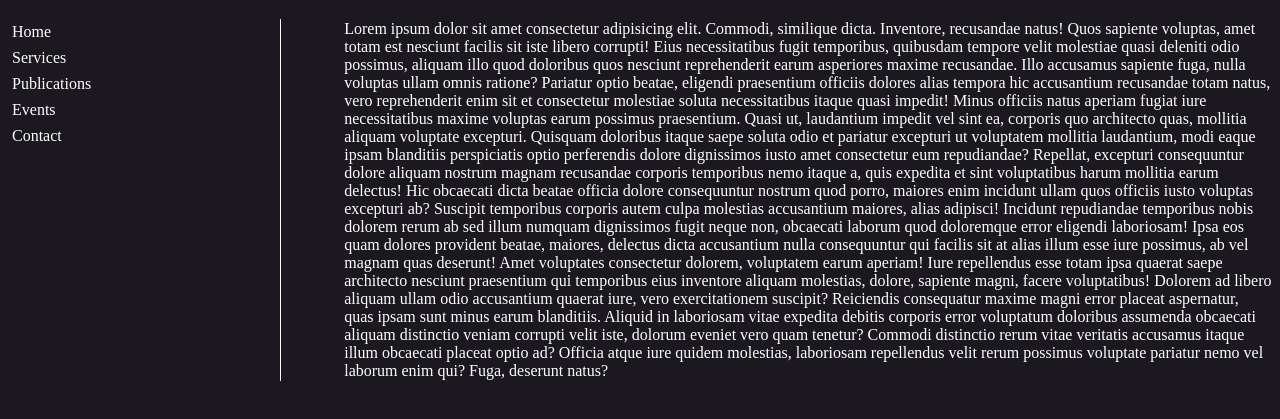
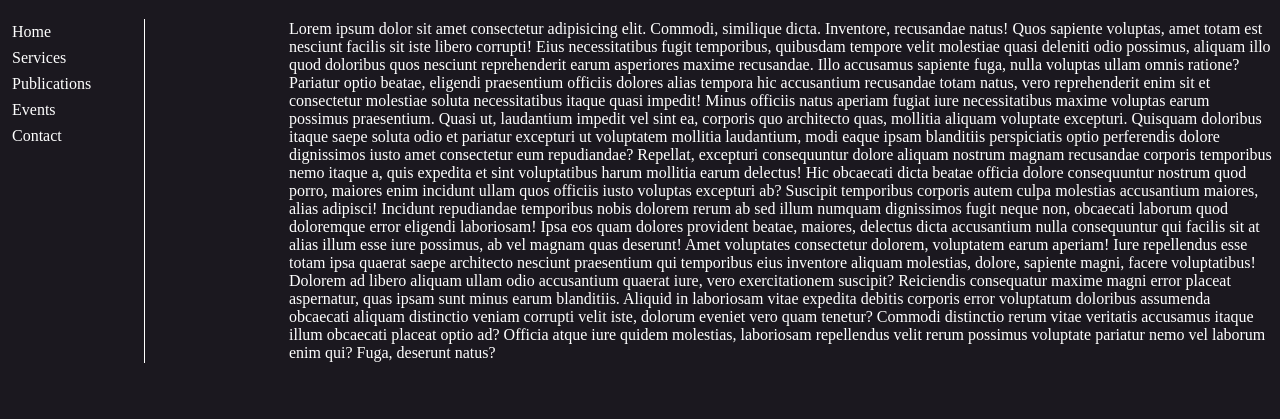
Before and after one commit to AloisVINCENT/AloisVINCENT.github.io, a plain HTML site: page index.html in a window 1280 px wide. Shown: the part 61-480 px from the top of the page. Drawn offline with Linux system fonts and the light colour scheme.

Commit message:
Peaufinnage mise en forme

```diff
--- a/index.html
+++ b/index.html
@@ -49,8 +49,8 @@
     }
 
     p {
-        margin-left: 17em;
-        padding: 1px 0 1px 5%;
+        margin-left: 8.5em;
+        padding: 1px 0 1px 9em;
         border-left: 1px solid;
     }
 </style>
```
